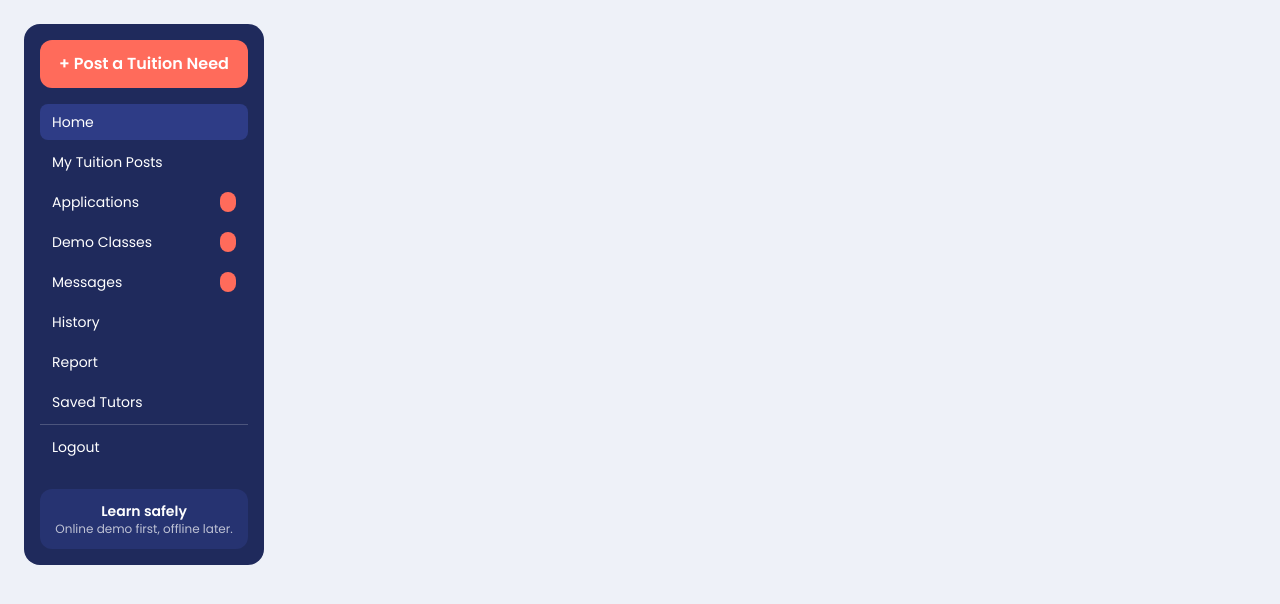
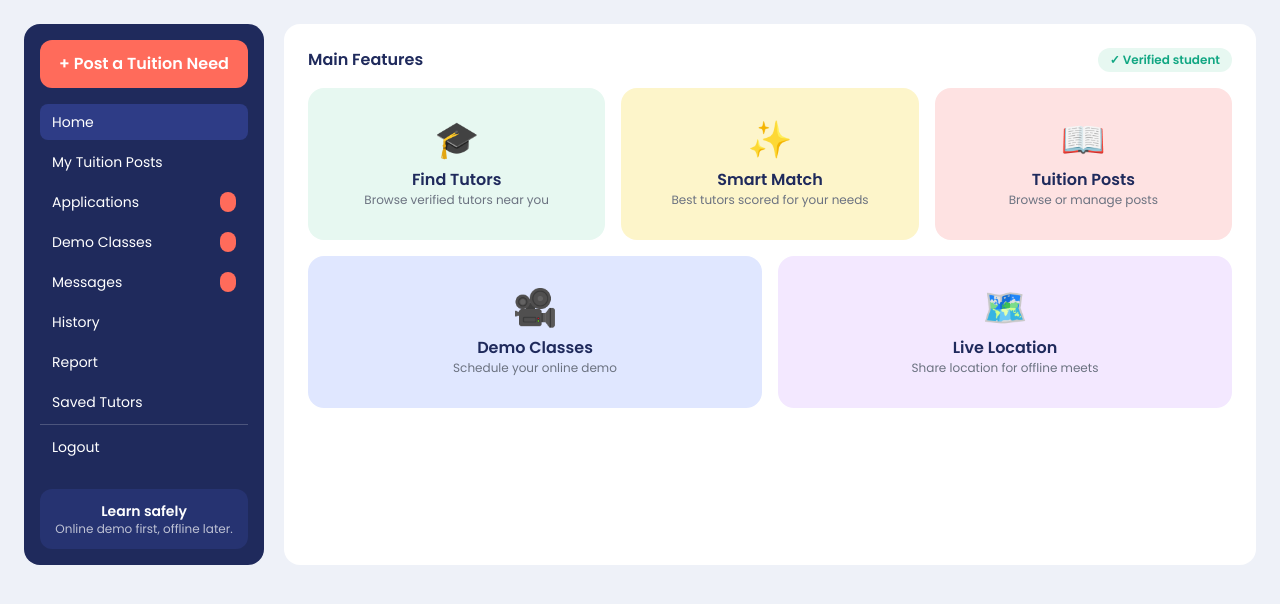
Before and after one commit to ParthoGh09/TutorLink, a Django app: template tutorlink/templates/accounts/dashboards/student_dashboard.html in a window 1280 px wide. Shown: the part 104-708 px from the top of the page. Run offline with Django 5.2, Linux system fonts and the light colour scheme; the template is opened without the code that fills it, so the values that code supplies are empty; some libraries are stand-ins or nearby versions.

Commit message:
Add main feature cards to student home

```diff
--- a/tutorlink/templates/accounts/dashboards/student_dashboard.html
+++ b/tutorlink/templates/accounts/dashboards/student_dashboard.html
@@ -65,7 +65,44 @@
             </div>
         </aside>
 
-        <!-- MAIN -->
+       <main class="flex-1 bg-white rounded-2xl p-6">
+           <div class="flex justify-between items-center mb-4">
+               <h2 class="font-semibold">Main Features</h2>
+               <span class="bg-mint text-success text-xs font-semibold px-3 py-1 rounded-full">✓ Verified student</span>
+           </div>
+           <div class="grid grid-cols-6 gap-4">
+               <a href="#" class="col-span-2 bg-mint rounded-2xl p-8 text-center hover:shadow-md">
+                   <div class="text-4xl mb-2">🎓</div>
+                   <h3 class="font-semibold">Find Tutors</h3>
+                   <p class="text-xs text-gray-500">Browse verified tutors near you</p>
+               </a>
+               <a href="#" class="col-span-2 bg-sunshine/40 rounded-2xl p-8 text-center hover:shadow-md">
+                    <div class="text-4xl mb-2">✨</div>
+                    <h3 class="font-semibold">Smart Match</h3>
+                    <p class="text-xs text-gray-500">Best tutors scored for your needs</p>
+                </a>
+                <a href="#" class="col-span-2 bg-red-100 rounded-2xl p-8 text-center hover:shadow-md">
+                    <div class="text-4xl mb-2">📖</div>
+                    <h3 class="font-semibold">Tuition Posts</h3>
+                    <p class="text-xs text-gray-500">Browse or manage posts</p>
+                </a>
+                <a href="#" class="col-span-3 bg-indigo-100 rounded-2xl p-8 text-center hover:shadow-md">
+                    <div class="text-4xl mb-2">🎥</div>
+                    <h3 class="font-semibold">Demo Classes</h3>
+                    <p class="text-xs text-gray-500">Schedule your online demo</p>
+                </a>
+                <a href="#" class="col-span-3 bg-purple-100 rounded-2xl p-8 text-center hover:shadow-md">
+                    <div class="text-4xl mb-2">🗺️</div>
+                    <h3 class="font-semibold">Live Location</h3>
+                    <p class="text-xs text-gray-500">Share location for offline meets</p>
+                </a>
+            </div>
+
+            <!-- UPCOMING DEMO -->
+        </main>
+
+
+
     </div>
 
 </body>
```
